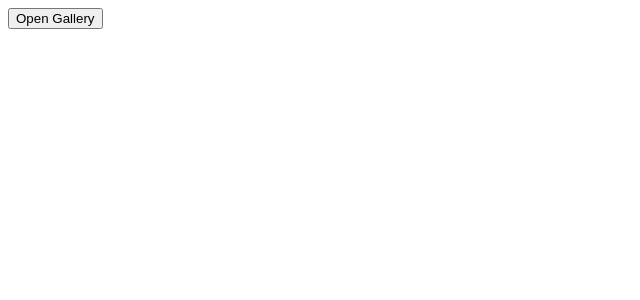
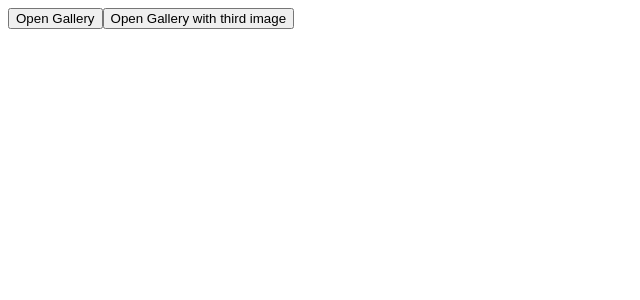
Before and after one commit to aronwoost/image-gallery, a Next.js app: page / in a window 1280 px wide. Shown: the top 300 px of the page, without its empty margins (0-640 px from the left). Built offline with nearby package versions, Linux system fonts and the light colour scheme.

Commit message:
Allow to open gallery with third image

```diff
--- a/src/app/page.tsx
+++ b/src/app/page.tsx
@@ -15,6 +15,7 @@ const IMAGES = [
 
 export default function Home() {
   const [galleryOpen, setGalleryOpen] = useState(false);
+  const [imageIndex, setImageIndex] = useState(0);
 
   return (
     <main>
@@ -22,11 +23,20 @@ export default function Home() {
         <button type="button" onClick={() => setGalleryOpen(true)}>
           Open Gallery
         </button>
+        <button
+          type="button"
+          onClick={() => {
+            setImageIndex(2);
+            setGalleryOpen(true);
+          }}
+        >
+          Open Gallery with third image
+        </button>
       </div>
       {galleryOpen && (
         <div className={styles.container}>
           <ImageGallery
-            index={0}
+            index={imageIndex}
             images={IMAGES}
             onClose={() => setGalleryOpen(false)}
           />
```
